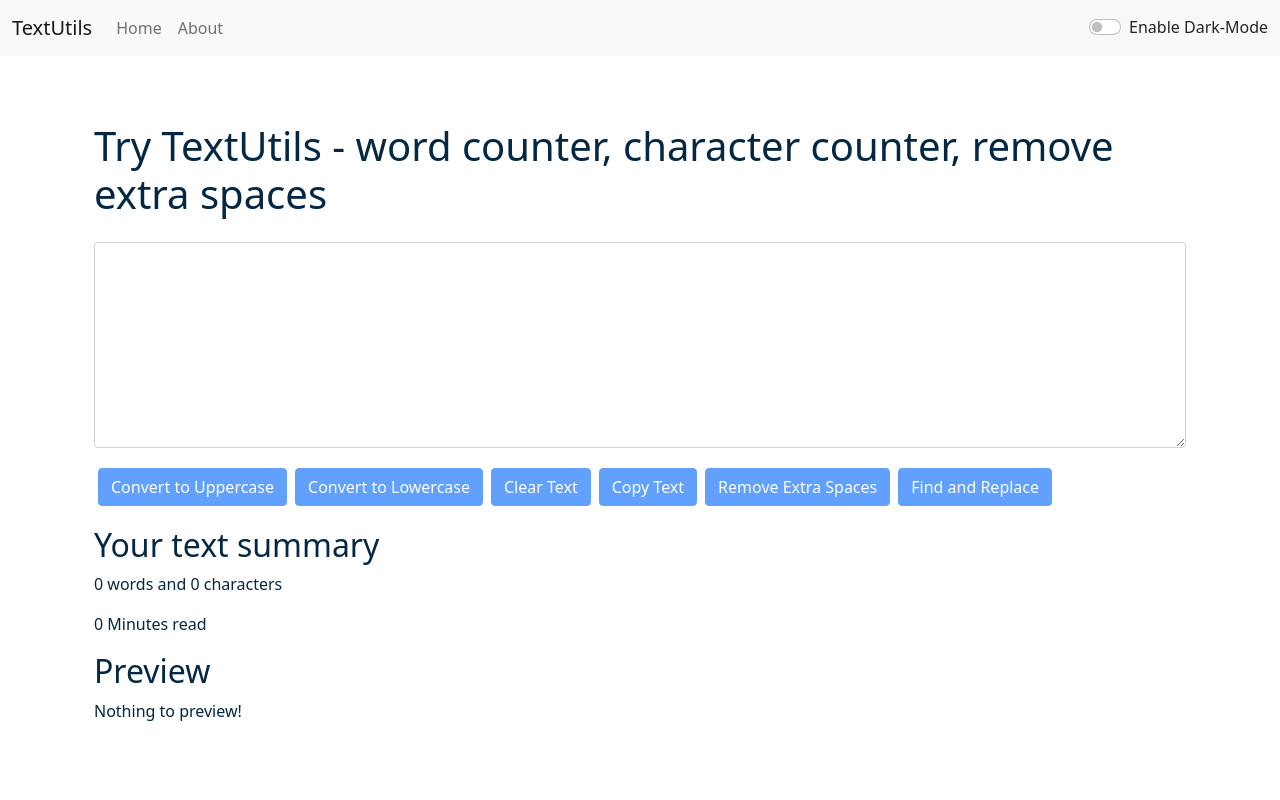
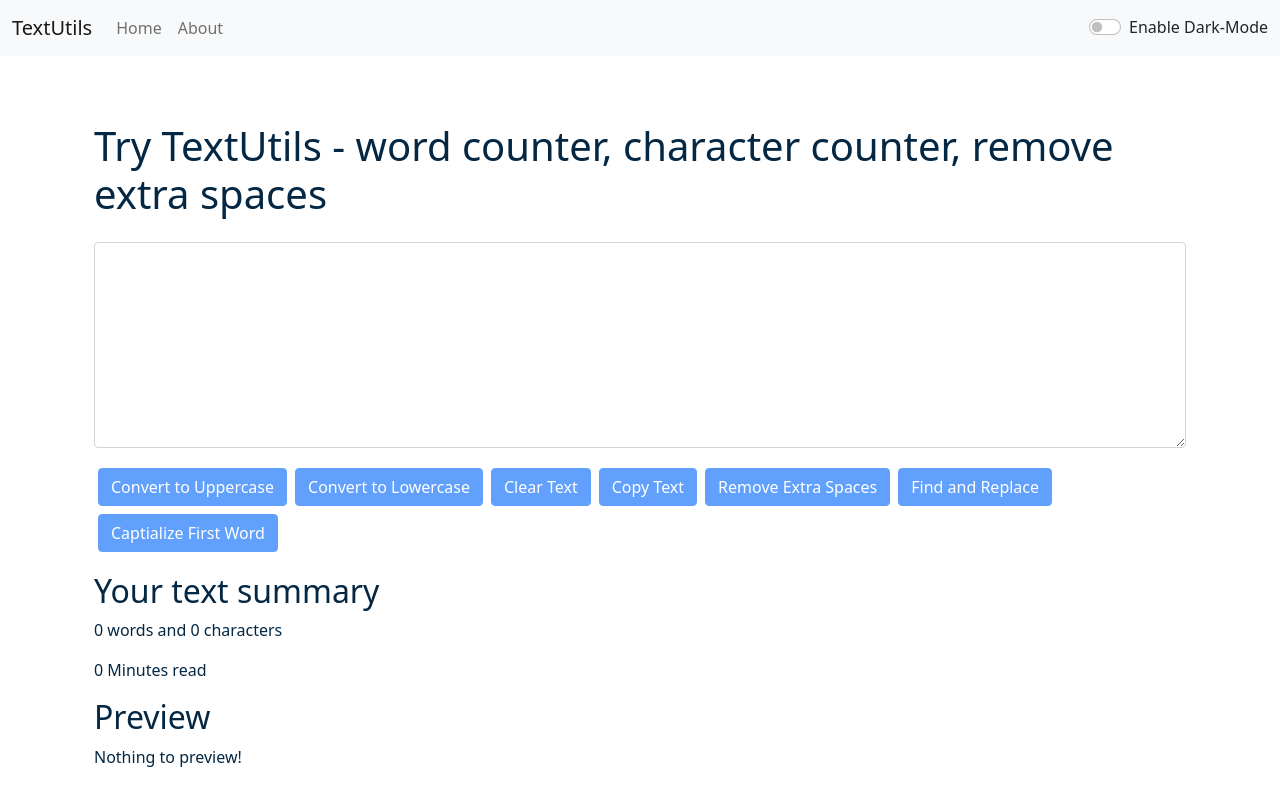
Before and after one commit to PCON-Hacktoberfest-2022/Textutils, a React (Create React App) app: page / in a window 1280 px wide. Built offline with nearby package versions, Linux system fonts and the light colour scheme.

Commit message:
captalise first word feature

```diff
--- a/src/components/TextForm.js
+++ b/src/components/TextForm.js
@@ -59,6 +59,20 @@
         props.showAlert("Extra spaces removed!", "success");
     }
 
+    //added by- codewithnick
+    const captializeFirstWord = () => {
+        //split sentence into words
+        const arr = text.split(" ");
+        for (var i = 0; i < arr.length; i++) {
+            arr[i] = arr[i].charAt(0).toUpperCase() + arr[i].slice(1);
+            //capitalise first char of every word
+        }
+        //rejoin words
+        const newText = arr.join(" ");
+        setText(newText);
+        props.showAlert("Capitalised first word!", "success");
+    }
+
     const [text, setText] = useState('');
     const [findAndReplace, setFindAndReplace] = useState(false);
     const [replaceObj,setReplaceObj]=useState({replaceText:"",withText:""});
@@ -78,7 +92,7 @@
             <button disabled={text.length===0} className="btn btn-primary mx-1 my-1" onClick={handleCopy}>Copy Text</button>
             <button disabled={text.length===0} className="btn btn-primary mx-1 my-1" onClick={handleExtraSpaces}>Remove Extra Spaces</button>
             <button disabled={text.length===0} className="btn btn-primary mx-1 my-1" onClick={handleFindReplace}>Find and Replace</button>
-
+            <button disabled={text.length===0} className="btn btn-primary mx-1 my-1" onClick={captializeFirstWord}>Captialize First Word</button>
             { findAndReplace &&
                 <div style={{display : 'flex', width : '200px',flexWrap: 'wrap'}}>
                     <input type="text" onChange={handleReplaceTextOnChange} className="form-control my-1" placeholder='Word in paragraph'/>
```
